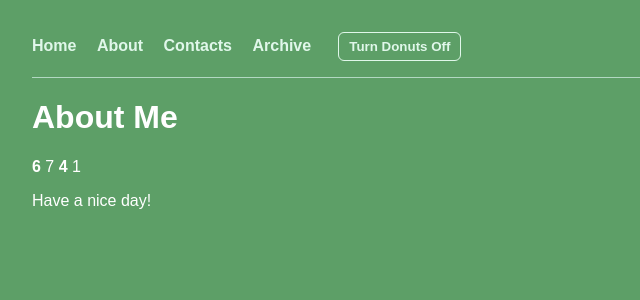
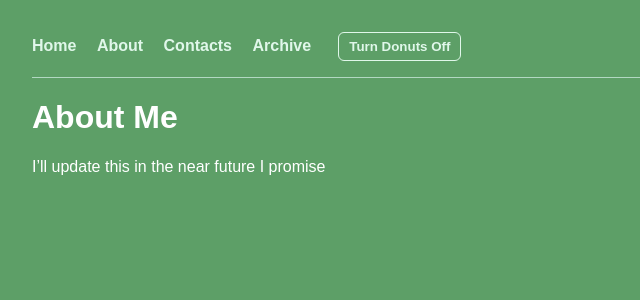
Before and after one commit to alezha128/alezha128.github.io, a Jekyll site: the page built from aboutme.md, in a window 1280 px wide. Shown: the top 300 px of the page, without its empty margins (0-640 px from the left). Built offline with Jekyll 4.4.1, drawn with Linux system fonts in a browser that asks for light colours.

Commit message:
Update About Me section with new promise
Removed old content and added a promise to update.

```diff
--- a/aboutme.md
+++ b/aboutme.md
@@ -6,9 +6,5 @@ permalink: /about.html
 
 # About Me
 
-
-
-**6** 7
-**4** 1
-
-Have a nice day!
+I'll update this in the near future
+I promise
```
